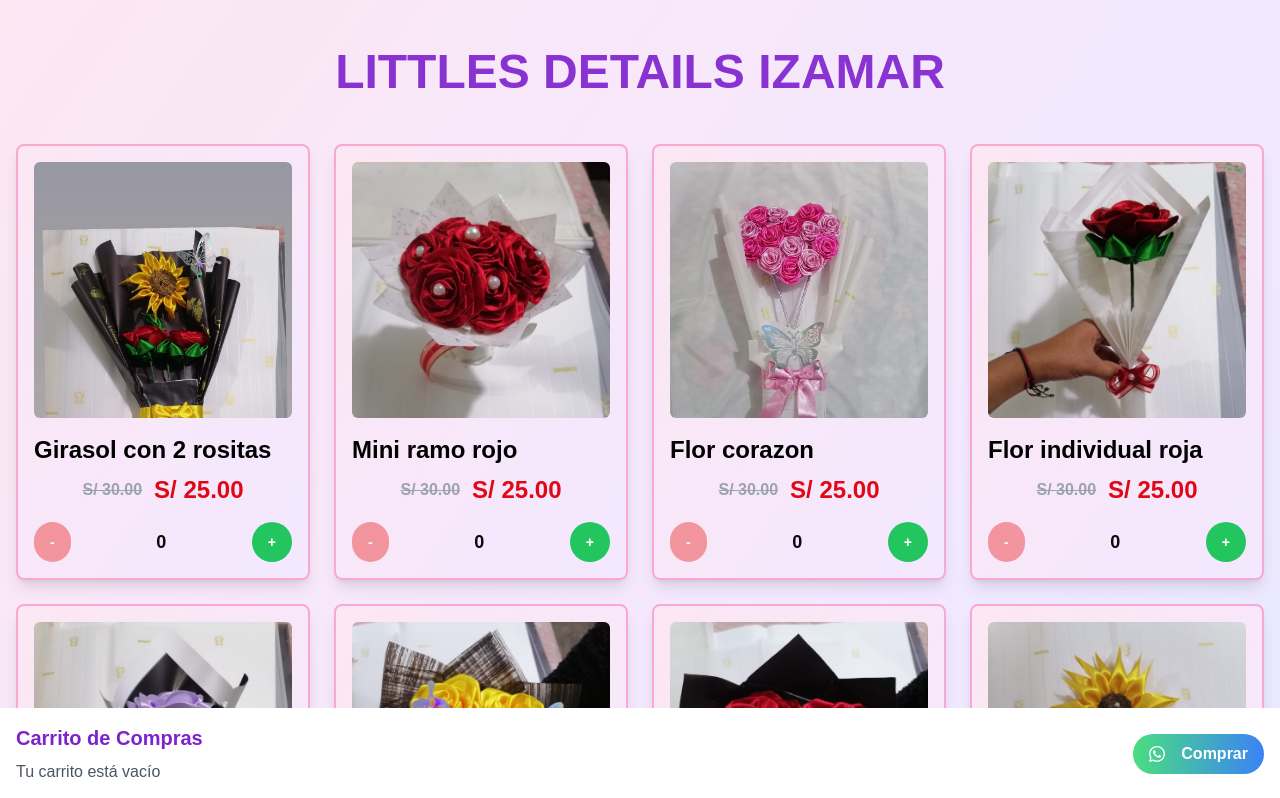
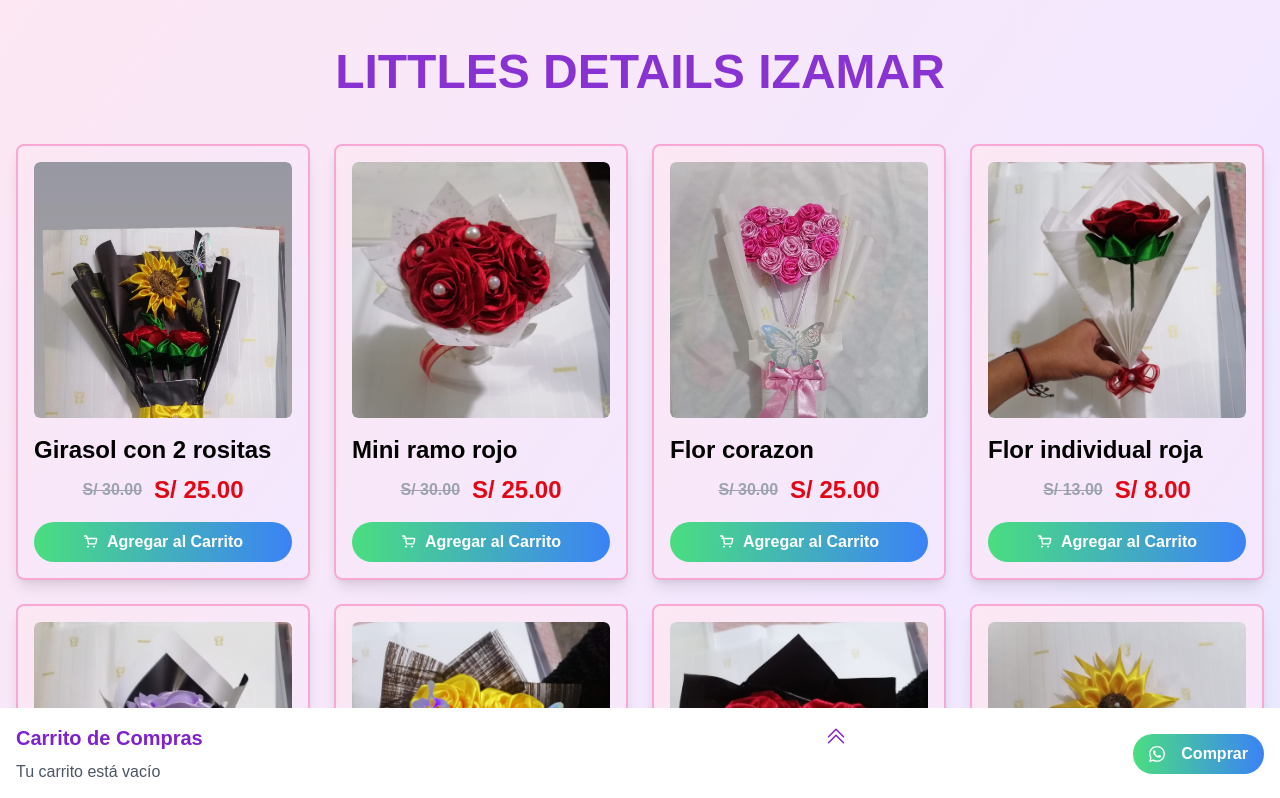
Before and after one commit to Edgarmejiav/DETAILS-IZAMAR, a Next.js app: page / in a window 1280 px wide. Shown: the top 798 px of the page. Built offline with nearby package versions, Linux system fonts and the light colour scheme.

Commit message:
✨ add carrito

```diff
--- a/app/components/Cart.tsx
+++ b/app/components/Cart.tsx
@@ -1,29 +1,43 @@
-import { ScrollArea } from "@/components/ui/scroll-area"
-import { Button } from "@/components/ui/button"
+import {ScrollArea} from "@/components/ui/scroll-area"
+import {Button} from "@/components/ui/button"
 import Image from "next/image";
 import {CartItem} from "@/app/page";
+import {useState} from "react";
 
 interface CartProps {
     cart: CartItem[]
-    addToCart: (flower:CartItem) => void
+    addToCart: (flower: CartItem) => void
     removeFromCart: (flowerId: number) => void
 }
-export default function Cart({ cart, addToCart, removeFromCart }:CartProps) {
+
+export default function Cart({cart, addToCart, removeFromCart}: CartProps) {
+    const [expanded, setExpanded] = useState(false);
+
     return (
         <div className="w-full sm:w-2/3 mb-4 sm:mb-0">
-      <h2 className="text-xl font-bold text-purple-700 mb-2">Carrito de Compras</h2>
-      {cart.length === 0 ? (
+            <h2 className=" flex justify-between text-xl font-bold text-purple-700 mb-2">Carrito de Compras
+                {!expanded ? <svg onClick={() => setExpanded(!expanded)} xmlns="http://www.w3.org/2000/svg" fill="none"
+                                  viewBox="0 0 24 24" stroke-width="1.5"
+                                  stroke="currentColor" className="size-6">
+                    <path stroke-linecap="round" stroke-linejoin="round" d="m4.5 18.75 7.5-7.5 7.5 7.5"/>
+                    <path stroke-linecap="round" stroke-linejoin="round" d="m4.5 12.75 7.5-7.5 7.5 7.5"/>
+                </svg> : <svg onClick={() => setExpanded(!expanded)} xmlns="http://www.w3.org/2000/svg" fill="none" viewBox="0 0 24 24" stroke-width="1.5"
+                              stroke="currentColor" className="size-6">
+                    <path stroke-linecap="round" stroke-linejoin="round"
+                          d="m4.5 5.25 7.5 7.5 7.5-7.5m-15 6 7.5 7.5 7.5-7.5"/>
+                </svg>}
+
+
+            </h2>
+            {
+                cart.length === 0 ? (
                     <p className="text-gray-600">Tu carrito está vacío</p>
                 ) : (
-        <ScrollArea className="h-24 w-full rounded-md border p-2">
+                    <ScrollArea className={`${expanded ? "md:h-1/3 h-1/2 " : "h-24"} w-full rounded-md border p-2`}>
                     <ul>
                             {cart.map((item) => (
                                 <li key={item.id} className="mb-2 last:mb-0 gap-3 flex justify-between items-center">
                                     <div className="flex items-center space-x-4">
-                        <div className="font-semibold text-purple-600">{item.name}</div>
-                        <div className="text-sm text-gray-600">
-                            S/ {item.price.toFixed(2)} x {item.quantity} = S/ {(item.price * item.quantity).toFixed(2)}
-                        </div>
                                         <div className="relative w-16 h-16">
                                             <Image
                                                 src={`/imgs/${item.name}.jpeg`}
@@ -34,6 +48,13 @@ export default function Cart({ cart, addToCart, removeFromCart }:CartProps) {
                                                 className="rounded-md"
                                             />
                                         </div>
+                                        <div className="font-semibold text-purple-600">{item.name}</div>
+                                        <div className="text-sm text-gray-600">
+                                            S/ {item.price.toFixed(2)} x
+                                            <strong> {item.quantity} </strong>
+                                            = S/ {(item.price * item.quantity).toFixed(2)}
+                                        </div>
+
                                     </div>
 
                                     <div className="flex items-center">
@@ -43,7 +64,7 @@ export default function Cart({ cart, addToCart, removeFromCart }:CartProps) {
                                         >
                                             -
                                         </Button>
-                        <span className="text-sm font-bold mr-2">{item.quantity}</span>
+                                        {/*<span className="text-sm font-bold mr-2">{item.quantity}</span>*/}
                                         <Button
                                             onClick={() => addToCart(item)}
                                             className="bg-green-500 hover:bg-green-600 text-white font-bold py-1 px-2 rounded transition-colors duration-300 text-xs"
--- a/app/components/ProductList.tsx
+++ b/app/components/ProductList.tsx
@@ -1,4 +1,4 @@
-import { Button } from "@/components/ui/button"
+import {Button} from "@/components/ui/button"
 import Image from "next/image"
 import {CartItem, Flower} from "@/app/page";
 
@@ -9,8 +9,8 @@ interface ProductListProps {
     cart: CartItem[]
 }
 
-export default function ProductList({ flowers, addToCart, removeFromCart, cart }: ProductListProps) {
-  const getItemQuantity = (flowerId:number) => {
+export default function ProductList({flowers, addToCart, removeFromCart, cart}: ProductListProps) {
+    const getItemQuantity = (flowerId: number) => {
         const item = cart.find((item) => item.id === flowerId)
         return item ? item.quantity : 0
     }
@@ -20,48 +20,57 @@ export default function ProductList({ flowers, addToCart, removeFromCart, cart }
             {flowers.map((flower) => (
                 <div
                     key={flower.id}
-              className="border-2 border-pink-300 p-4 rounded-lg shadow-lg bg-gradient-to-br from-pink-100 to-purple-100 hover:shadow-xl transition-shadow duration-300"
+                    className="border-2 border-pink-300 p-4 rounded-lg shadow-lg bg-gradient-to-br from-pink-100 to-purple-100
+                  transition-all duration-300"
                 >
-            <div className="relative h-64 mb-4">
+                    <div className="relative h-64 mb-4 overflow-hidden rounded-md">
                         <Image
                             src={`/imgs/${flower.name}.jpeg`}
                             alt={flower.name}
                             layout="fill"
                             objectFit="cover"
-                  objectPosition={"top"}
-                  className="rounded-md"
+                            objectPosition="top"
+                            className="rounded-md transform transition-transform duration-300 hover:scale-125"
                         />
                     </div>
                     <h2 className="text-2xl font-bold text-black mb-2">{flower.name}</h2>
-            {/*<p className="text-gray-600 mb-3">{flower.description}</p>*/}
-            <div className="flex  justify-center items-center flex-row gap-3">
-              <p className="text font-bold text-gray-400 mb-4 line-through ">
-                S/ {(flowers[0].price + 5).toFixed(2)}
+
+                    <div className="flex justify-center items-center flex-row gap-3">
+                        <p className="text font-bold text-gray-400 mb-4 line-through">
+                            S/ {(flower.price + 5).toFixed(2)}
                         </p>
                         <p className="text-2xl font-bold text-[#E10714] mb-4">
-                S/ {flowers[0].price.toFixed(2)}
+                            S/ {flower.price.toFixed(2)}
                         </p>
                     </div>
-
-
-            <div className="flex justify-between items-center">
-              <Button
-                  onClick={() => removeFromCart(flower.id)}
-                  className="bg-red-500 hover:bg-red-600 text-white font-bold py-2 px-4 rounded-full transition-colors duration-300"
-                  disabled={getItemQuantity(flower.id) === 0}
-              >
-                -
-              </Button>
-              <span className="text-lg font-bold">{getItemQuantity(flower.id)}</span>
                     <Button
                         onClick={() => addToCart(flower)}
-                  className="bg-green-500 hover:bg-green-600 text-white font-bold py-2 px-4 rounded-full transition-colors duration-300"
+                        className="w-full bg-gradient-to-r from-green-400 to-blue-500
+             hover:from-green-500 hover:to-blue-600
+             text-white font-bold py-2 px-4 rounded-full text-sm sm:text-base
+             transition-all duration-300 flex items-center justify-center
+            gap-2"
                     >
-                +
+                        <svg
+                            xmlns="http://www.w3.org/2000/svg"
+                            fill="none"
+                            viewBox="0 0 24 24"
+                            strokeWidth={2}
+                            stroke="currentColor"
+                            className="w-5 h-5"
+                        >
+                            <path
+                                strokeLinecap="round"
+                                strokeLinejoin="round"
+                                d="M2.25 3h2.736a.75.75 0 0 1 .705.497L6.75 6.75m0 0h13.085a.75.75 0 0 1 .726.913l-1.436 6.445a.75.75 0 0 1-.726.587H8.25m-1.5-8.25 1.5 8.25m-1.5-8.25H4.125m4.125 12a.75.75 0 1 1-1.5 0m10.5 0a.75.75 0 1 1-1.5 0"
+                            />
+                        </svg>
+                        Agregar al Carrito
                     </Button>
-            </div>
+
                 </div>
             ))}
         </div>
+
     )
 }
```
Lines whose indentation alone changed are shown as unchanged.
